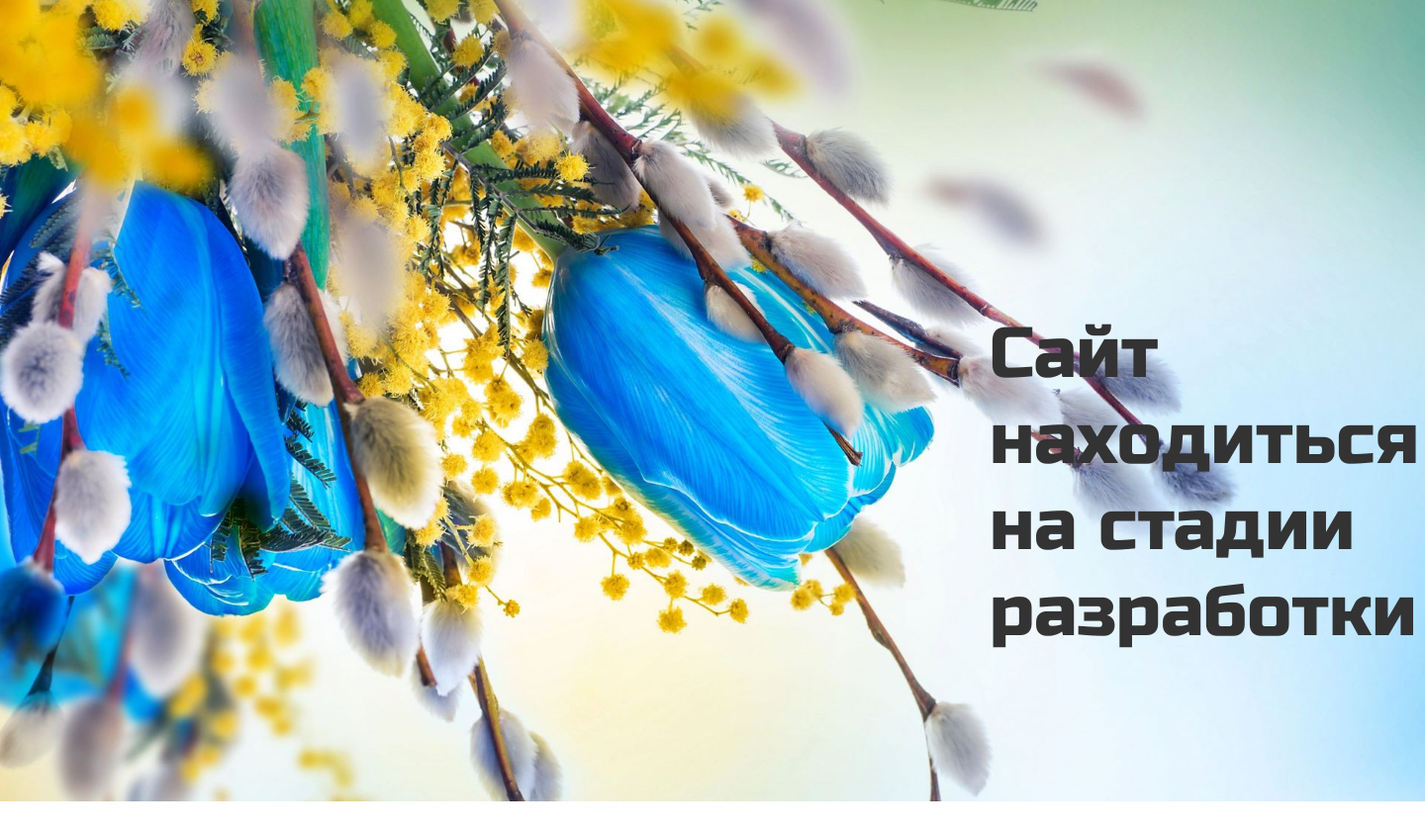
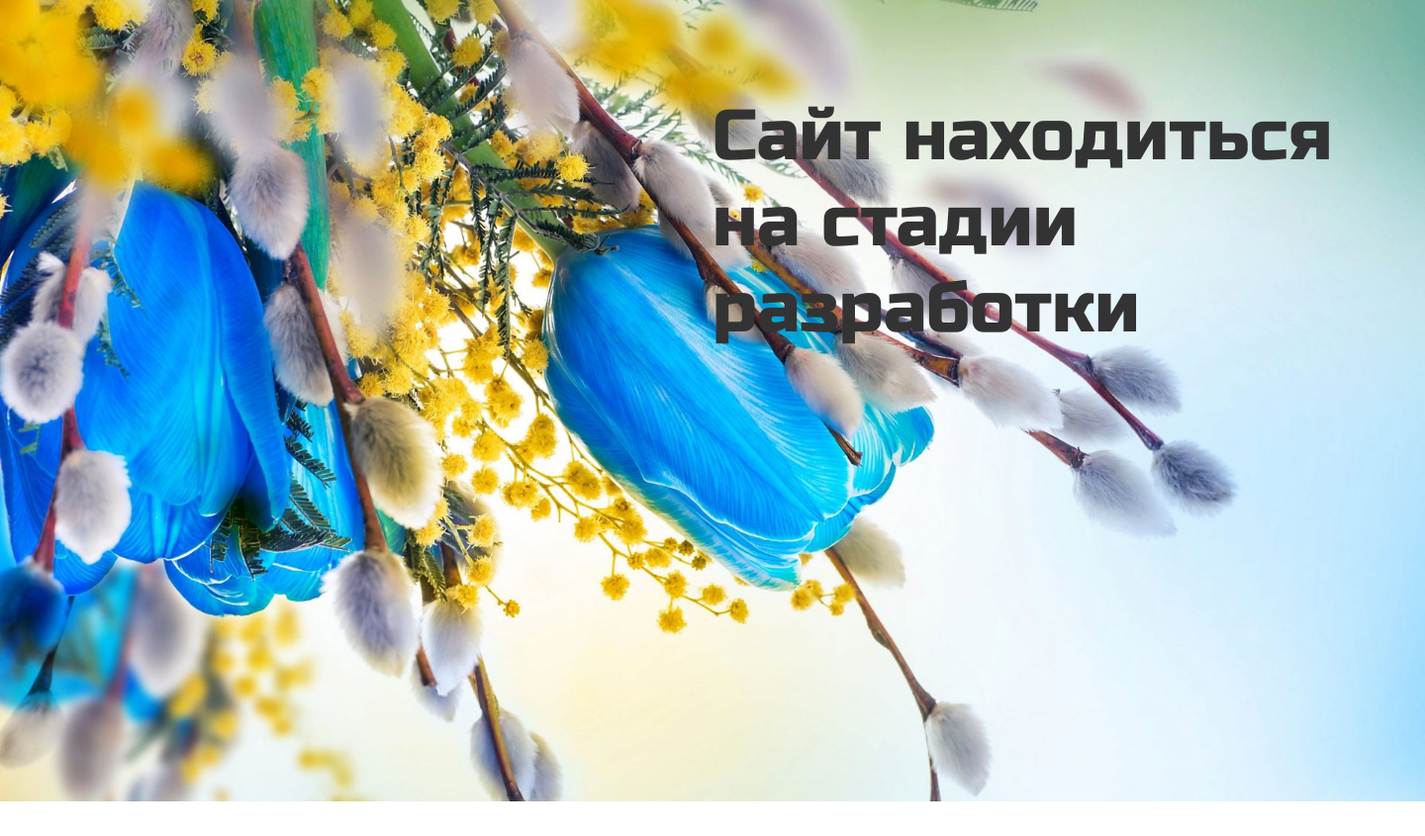
Before and after one commit to kuznetsov-vn/kuznetsov-vn.github.io, a PHP site: page / in a window 1440 px wide. Shown: the top 845 px of the page at 99% size. Run offline with PHP 8.4, Linux system fonts and the light colour scheme.

Commit message:
style
style

```diff
--- a/css/style.css
+++ b/css/style.css
@@ -16,8 +16,8 @@ img{
 
 .header>p{
 	position: absolute;
-	margin-top: -500px;
-	margin-left: 1000px;
+	margin-top: -50%;
+	margin-left: 50%;
 	font-family: 'Russo One', sans-serif;
 	font-size: 72px;
 	color: #333;
```
